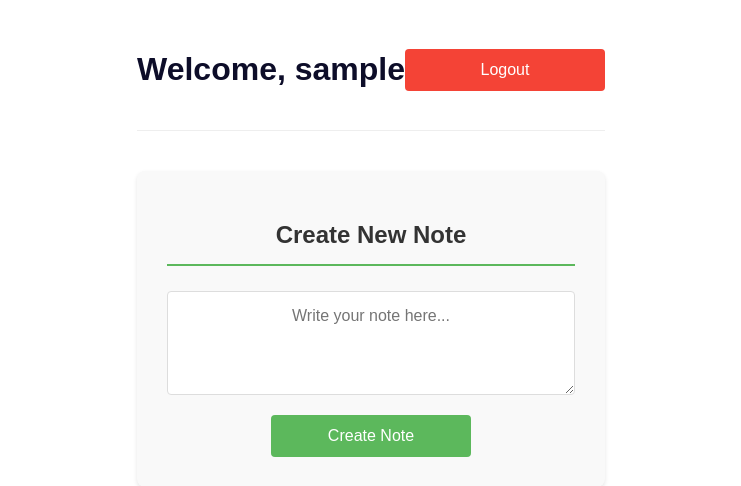
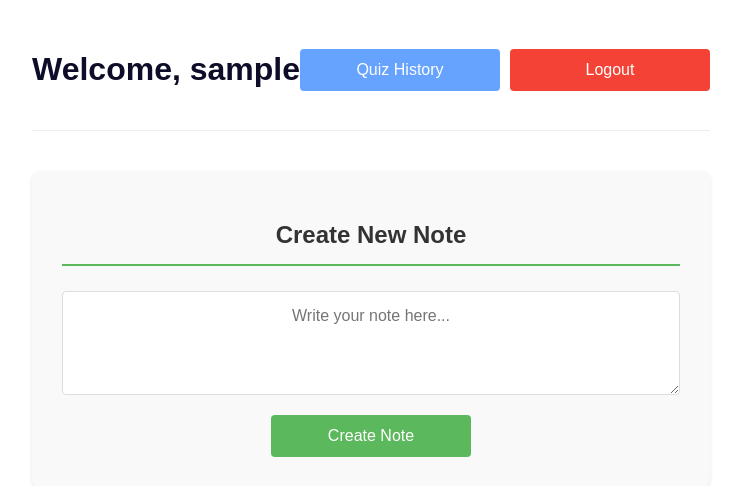
Before and after one commit to lucas-svi/notetaker-ai, a PHP site: page /notetaker-ai/backend/dashboard.php in a window 1280 px wide. Shown: the top 486 px of the page, without its empty margins (269-1010 px from the left). Run offline with PHP 8.4, Linux system fonts and the light colour scheme; the visitor is signed in with stand-in values (Sample User, id 1); data that the repository does not hold is empty.

Commit message:
updated dashboard to include quiz features

```diff
--- a/backend/dashboard.php
+++ b/backend/dashboard.php
@@ -182,9 +182,14 @@
     <div class="dashboard-container">
         <div class="welcome-header">
             <h1>Welcome, <?php echo htmlspecialchars($username); ?></h1>
-            <form action="logout.php" method="POST">
-                <button type="submit" class="logout-button">Logout</button>
-            </form>
+            <div style="display: flex; gap: 10px;">
+                <a href="quiz_history.php" style="text-decoration: none;">
+                    <button type="button" style="background-color: #66a3ff;">Quiz History</button>
+                </a>
+                <form action="logout.php" method="POST">
+                    <button type="submit" class="logout-button">Logout</button>
+                </form>
+            </div>
         </div>
 
         <div class="note-form-container">
@@ -208,6 +213,7 @@
                             </div>
                             <div class="note-actions">
                                 <a href="ai.php?note_id=<?php echo $row['id']; ?>" class="action-link">AI</a>
+                                <a href="quiz.php?note_id=<?php echo $row['id']; ?>" class="action-link">Quiz</a>
                                 <a href="note.php?edit=<?php echo $row['id']; ?>" class="action-link">Edit</a>
                                 <a href="note.php?delete=<?php echo $row['id']; ?>" class="action-link">Delete</a>
                             </div>
```
